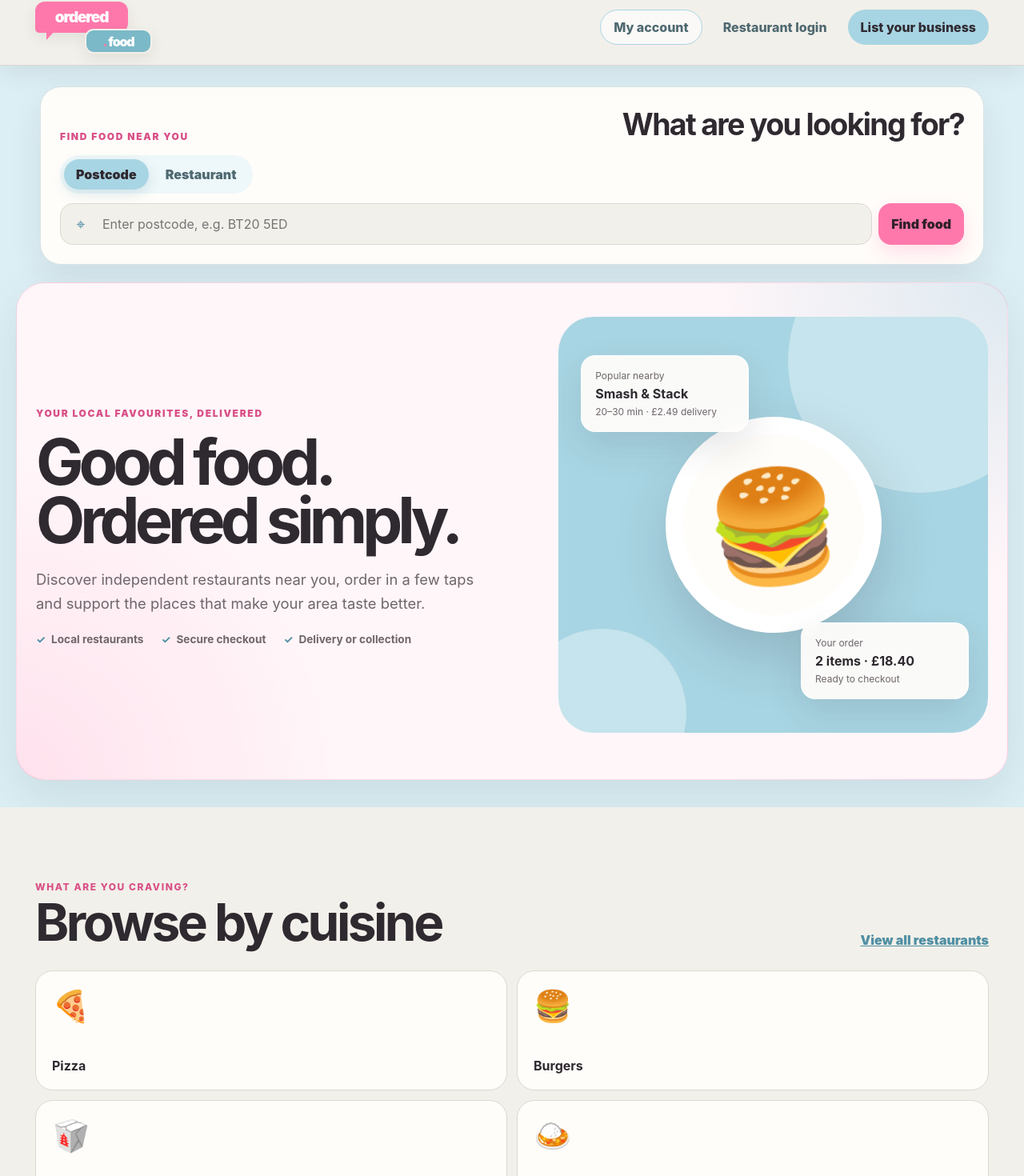
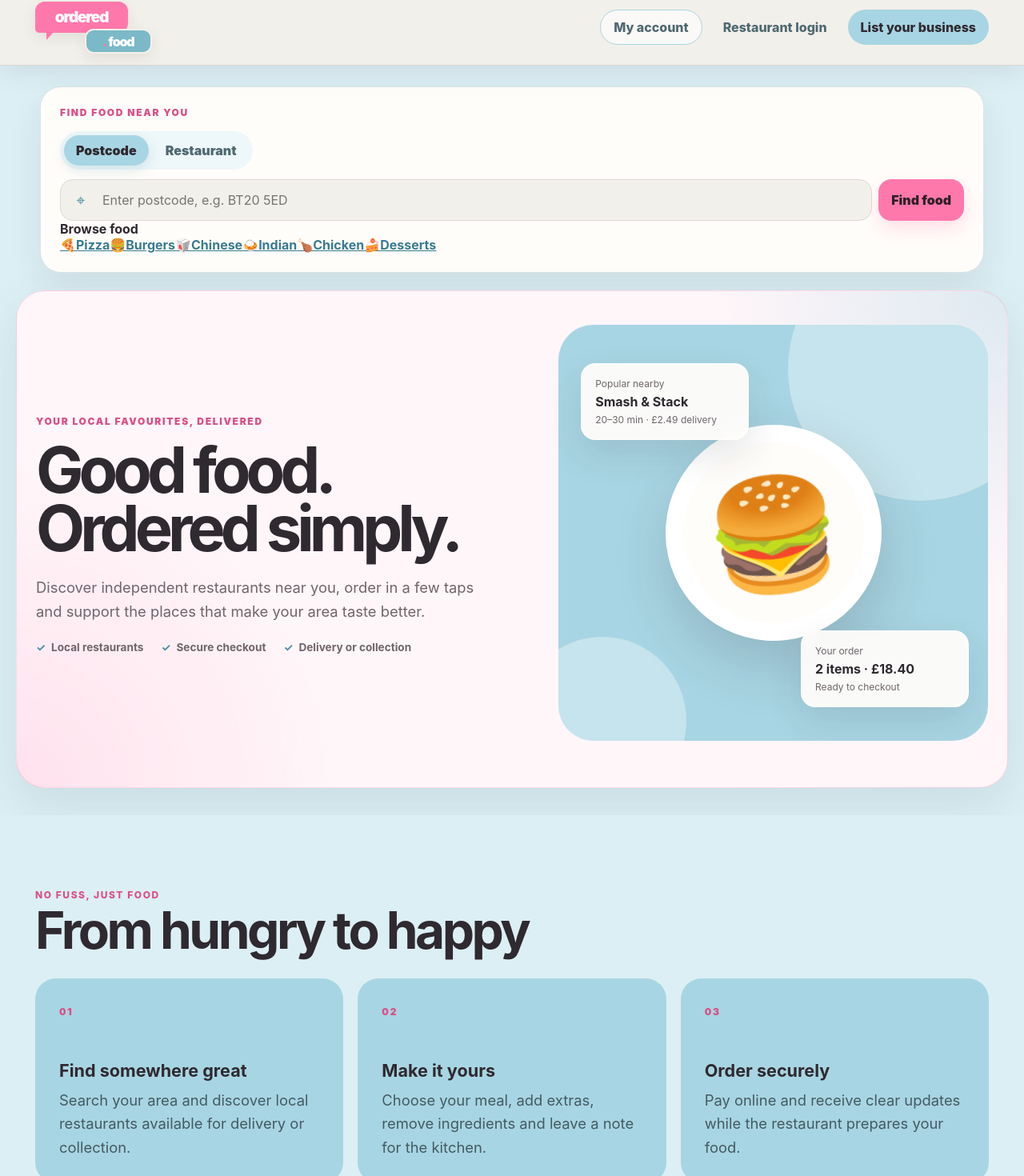
Before and after one commit to MaviUK/refreshabin, a React (Vite) app in the folder apps/restaurant/: page / in a window 1280 px wide. Shown: the part 13-1483 px from the top of the page at 80% size. Built offline with nearby package versions, Linux system fonts and the light colour scheme; no server answers.

Commit message:
Add address-aware cuisine carousel

```diff
--- a/apps/restaurant/src/home/Home.tsx
+++ b/apps/restaurant/src/home/Home.tsx
@@ -1,10 +1,18 @@
-import { FormEvent, useState } from 'react'
+import { FormEvent, useEffect, useState } from 'react'
 import { Link, useNavigate } from 'react-router-dom'
+import { supabase } from '../lib/supabase'
 import './Home.css'
 import './HomeHeader.css'
 import './HomeSearch.css'
 
-const cuisines = ['Pizza', 'Burgers', 'Chinese', 'Indian', 'Chicken', 'Desserts']
+const cuisines = [
+  { name: 'Pizza', icon: '🍕' },
+  { name: 'Burgers', icon: '🍔' },
+  { name: 'Chinese', icon: '🥡' },
+  { name: 'Indian', icon: '🍛' },
+  { name: 'Chicken', icon: '🍗' },
+  { name: 'Desserts', icon: '🍰' },
+]
 
 type GeolocationErrorCode = 1 | 2 | 3
 type SearchMode = 'postcode' | 'restaurant'
@@ -43,6 +51,36 @@ export default function Home() {
   const [searchValue, setSearchValue] = useState('')
   const [locating, setLocating] = useState(false)
   const [locationError, setLocationError] = useState('')
+  const [defaultPostcode, setDefaultPostcode] = useState('')
+
+  useEffect(() => {
+    let active = true
+
+    async function loadDefaultPostcode() {
+      const { data: sessionData } = await supabase.auth.getSession()
+      const user = sessionData.session?.user
+      if (!user) {
+        if (active) setDefaultPostcode('')
+        return
+      }
+
+      const { data } = await supabase
+        .from('customer_addresses')
+        .select('postcode')
+        .eq('user_id', user.id)
+        .eq('is_default', true)
+        .maybeSingle()
+
+      if (active) setDefaultPostcode((data?.postcode as string | undefined)?.trim() ?? '')
+    }
+
+    void loadDefaultPostcode()
+    const { data: authListener } = supabase.auth.onAuthStateChange(() => void loadDefaultPostcode())
+    return () => {
+      active = false
+      authListener.subscription.unsubscribe()
+    }
+  }, [])
 
   function submitSearch(event: FormEvent) {
     event.preventDefault()
@@ -56,8 +94,14 @@ export default function Home() {
 
   function chooseSearchMode(mode: SearchMode) {
     setSearchMode(mode)
-    setSearchValue('')
+    setSearchValue(mode === 'postcode' && defaultPostcode ? defaultPostcode : '')
     setLocationError('')
+  }
+
+  function cuisineHref(cuisine: string) {
+    const params = new URLSearchParams({ cuisine })
+    if (defaultPostcode) params.set('postcode', defaultPostcode)
+    return `/restaurants?${params.toString()}`
   }
 
   function useCurrentLocation() {
@@ -98,9 +142,7 @@ export default function Home() {
     <main className="home-page">
       <header className="home-header-shell">
         <div className="home-header">
-          <Link className="home-logo" to="/" aria-label="ordered.food home">
-            <OrderedLogo />
-          </Link>
+          <Link className="home-logo" to="/" aria-label="ordered.food home"><OrderedLogo /></Link>
           <nav className="home-nav" aria-label="Main navigation">
             <Link className="home-customer-link" to="/account">My account</Link>
             <Link className="home-restaurant-login" to="/login">Restaurant login</Link>
@@ -111,10 +153,7 @@ export default function Home() {
 
       <section className="home-search-section" aria-label="Find food">
         <div className="home-search-inner">
-          <div className="home-search-heading">
-            <span className="home-eyebrow">Find food near you</span>
-            <h2>What are you looking for?</h2>
-          </div>
+          <div className="home-search-heading"><span className="home-eyebrow">Find food near you</span></div>
 
           <div className="home-search-tabs" role="tablist" aria-label="Search type">
             <button type="button" role="tab" aria-selected={searchMode === 'postcode'} className={searchMode === 'postcode' ? 'active' : ''} onClick={() => chooseSearchMode('postcode')}>Postcode</button>
@@ -124,33 +163,29 @@ export default function Home() {
           <form className="home-discovery-search" onSubmit={submitSearch}>
             <div className="home-search-input-wrap">
               {searchMode === 'postcode' && (
-                <button
-                  className="home-inline-location-button"
-                  type="button"
-                  onClick={useCurrentLocation}
-                  disabled={locating}
-                  aria-busy={locating}
-                  aria-label={locating ? 'Finding your current location' : 'Use my current location'}
-                  title={locating ? 'Finding your current location' : 'Use my current location'}
-                >
+                <button className="home-inline-location-button" type="button" onClick={useCurrentLocation} disabled={locating} aria-busy={locating} aria-label={locating ? 'Finding your current location' : 'Use my current location'} title={locating ? 'Finding your current location' : 'Use my current location'}>
                   <span aria-hidden="true">⌖</span>
                 </button>
               )}
-              <input
-                id="home-search"
-                name="search"
-                value={searchValue}
-                onChange={(event) => setSearchValue(event.target.value)}
-                placeholder={searchMode === 'postcode' ? 'Enter postcode, e.g. BT20 5ED' : 'Search restaurant name'}
-                aria-label={searchMode === 'postcode' ? 'Enter your postcode' : 'Search restaurant name'}
-                autoComplete={searchMode === 'postcode' ? 'postal-code' : 'off'}
-                className={searchMode === 'postcode' ? 'has-location-button' : ''}
-              />
+              <input id="home-search" name="search" value={searchValue} onChange={(event) => setSearchValue(event.target.value)} placeholder={searchMode === 'postcode' ? 'Enter postcode, e.g. BT20 5ED' : 'Search restaurant name'} aria-label={searchMode === 'postcode' ? 'Enter your postcode' : 'Search restaurant name'} autoComplete={searchMode === 'postcode' ? 'postal-code' : 'off'} className={searchMode === 'postcode' ? 'has-location-button' : ''} />
             </div>
             <button className="home-search-submit" type="submit">{searchMode === 'postcode' ? 'Find food' : 'Search'}</button>
           </form>
 
           {locationError && <p className="location-error" role="alert">{locationError}</p>}
+
+          <div className="home-cuisine-strip-heading">
+            <strong>Browse food</strong>
+            {defaultPostcode && <span>Near {defaultPostcode}</span>}
+          </div>
+          <div className="home-cuisine-carousel" aria-label="Browse by food type">
+            {cuisines.map((cuisine) => (
+              <Link key={cuisine.name} to={cuisineHref(cuisine.name)} className="home-cuisine-card">
+                <span className="home-cuisine-icon" aria-hidden="true">{cuisine.icon}</span>
+                <strong>{cuisine.name}</strong>
+              </Link>
+            ))}
+          </div>
         </div>
       </section>
 
@@ -159,56 +194,17 @@ export default function Home() {
           <span className="home-eyebrow">Your local favourites, delivered</span>
           <h1>Good food.<br />Ordered simply.</h1>
           <p>Discover independent restaurants near you, order in a few taps and support the places that make your area taste better.</p>
-
-          <div className="home-trust-row">
-            <span>Local restaurants</span>
-            <span>Secure checkout</span>
-            <span>Delivery or collection</span>
-          </div>
+          <div className="home-trust-row"><span>Local restaurants</span><span>Secure checkout</span><span>Delivery or collection</span></div>
         </div>
-
         <div className="home-hero-art" aria-hidden="true">
-          <div className="hero-food-card hero-card-one">
-            <span>Popular nearby</span>
-            <strong>Smash & Stack</strong>
-            <small>20–30 min · £2.49 delivery</small>
-          </div>
+          <div className="hero-food-card hero-card-one"><span>Popular nearby</span><strong>Smash & Stack</strong><small>20–30 min · £2.49 delivery</small></div>
           <div className="hero-dish">🍔</div>
-          <div className="hero-food-card hero-card-two">
-            <span>Your order</span>
-            <strong>2 items · £18.40</strong>
-            <small>Ready to checkout</small>
-          </div>
-        </div>
-      </section>
-
-      <section className="cuisine-section">
-        <div className="section-heading">
-          <div>
-            <span className="home-eyebrow">What are you craving?</span>
-            <h2>Browse by cuisine</h2>
-          </div>
-          <Link to="/restaurants">View all restaurants</Link>
-        </div>
-
-        <div className="cuisine-grid">
-          {cuisines.map((cuisine, index) => (
-            <Link key={cuisine} to={`/restaurants?cuisine=${encodeURIComponent(cuisine)}`}>
-              <span>{['🍕', '🍔', '🥡', '🍛', '🍗', '🍰'][index]}</span>
-              <strong>{cuisine}</strong>
-            </Link>
-          ))}
+          <div className="hero-food-card hero-card-two"><span>Your order</span><strong>2 items · £18.40</strong><small>Ready to checkout</small></div>
         </div>
       </section>
 
       <section className="how-it-works">
-        <div className="section-heading">
-          <div>
-            <span className="home-eyebrow">No fuss, just food</span>
-            <h2>From hungry to happy</h2>
-          </div>
-        </div>
-
+        <div className="section-heading"><div><span className="home-eyebrow">No fuss, just food</span><h2>From hungry to happy</h2></div></div>
         <div className="steps-grid">
           <article><span>01</span><h3>Find somewhere great</h3><p>Search your area and discover local restaurants available for delivery or collection.</p></article>
           <article><span>02</span><h3>Make it yours</h3><p>Choose your meal, add extras, remove ingredients and leave a note for the kitchen.</p></article>
@@ -217,11 +213,7 @@ export default function Home() {
       </section>
 
       <section className="business-banner">
-        <div>
-          <span className="home-eyebrow">For restaurants</span>
-          <h2>Your food. Your customers. Your brand.</h2>
-          <p>Take online orders without losing your identity. Build your menu, manage orders and grow direct relationships with local customers.</p>
-        </div>
+        <div><span className="home-eyebrow">For restaurants</span><h2>Your food. Your customers. Your brand.</h2><p>Take online orders without losing your identity. Build your menu, manage orders and grow direct relationships with local customers.</p></div>
         <Link to="/register">Start taking orders</Link>
       </section>
 
```
